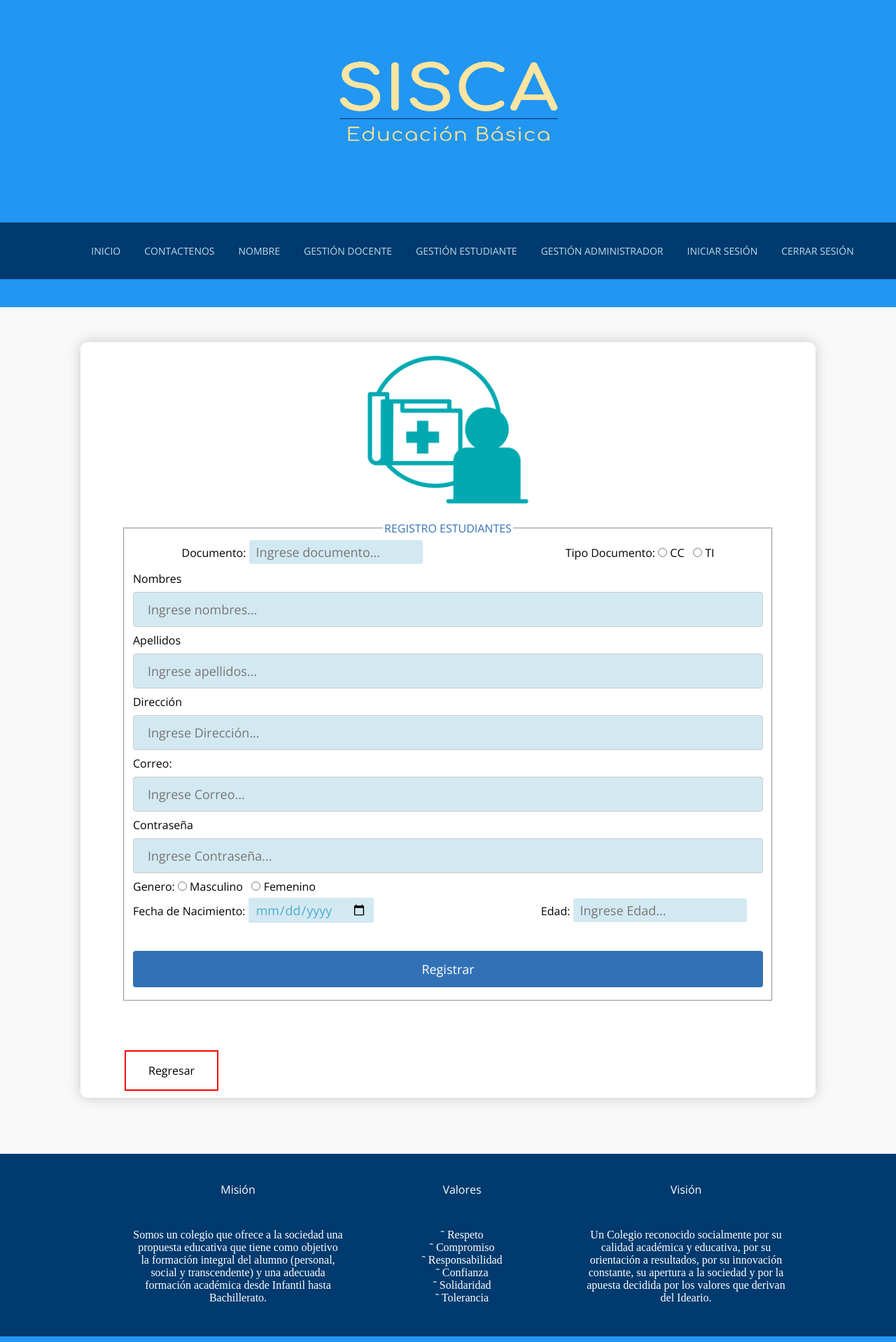
After one commit to miguelangeelg/ProyectoPhp, a PHP site: page /views/RegistroEstudiantes.php in a window 1280 px wide. The commit adds this page. Shown: the whole page at 70% size. Run offline with PHP 8.4, Linux system fonts and the light colour scheme; some libraries are stand-ins or nearby versions.

Commit message:
Cambios draticos

```diff
--- a/css/estilo.css
+++ b/css/estilo.css
@@ -281,7 +281,7 @@ button:hover{
 
 .form_wrap{
     width: 1050px;
-    height: 530px;
+    height: 580px;
     margin: 50px auto;
     display: flex;
 
@@ -289,6 +289,19 @@ button:hover{
     border-radius: 10px;
     overflow: hidden;
     box-shadow: 0px 0px 20px rgba(0, 0, 0, 0.2);
+}
+
+
+.form_EstudianteDocente{
+  width: 1050px;
+  height: 1080px;
+  margin: 50px auto;
+  display: flex;
+
+  background: #fff;
+  border-radius: 10px;
+  overflow: hidden;
+  box-shadow: 0px 0px 20px rgba(0, 0, 0, 0.2);
 }
 
 /* Informacion de Contacto*/
@@ -731,13 +744,164 @@ form.form_contact input[type="button"]:hover{
               top: -100px;
           }
 
-          #materia{
-            position: absolute;
-            top: 470px;
-          }
+         /*BUTON 3*/
 
-          #grupo{
-            position: absolute;
-            top: 0px;
-            right: -px;
-          }
+         .button3 {
+          background-color: #3371B6; /* Green */
+          border: none;
+          color: white;
+          padding: 16px 32px;
+          text-align: center;
+          text-decoration: none;
+          display: inline-block;
+          font-size: 16px;
+          margin: 4px 2px;
+          transition-duration: 0.4s;
+          cursor: pointer;
+        }
+        .button3 {
+          background-color: white;
+          color: black;
+          border: 2px solid #3371B6;
+        }
+
+        .button3:hover {
+          background-color: #3371B6;
+          color: white;
+        }
+
+        .button3 span {
+          cursor: pointer;
+          display: inline-block;
+          position: relative;
+          transition: 0.5s;
+        }
+
+        .button3 span:after {
+          content: '\00bb';
+          position: absolute;
+          opacity: 0;
+          top: 0;
+          right: -20px;
+          transition: 0.5s;
+        }
+
+        .button3:hover span {
+          padding-right: 25px;
+        }
+
+        .button3:hover span:after {
+          opacity: 1;
+          right: 0;
+        }
+
+        /*BOTON REGRESAR*/
+        .buttonRegresar {
+          background-color: red; /* Green */
+          border: none;
+          color: white;
+          padding: 16px 32px;
+          text-align: center;
+          text-decoration: none;
+          display: inline-block;
+          font-size: 16px;
+          margin: 4px 2px;
+          transition-duration: 0.4s;
+          cursor: pointer;
+        }
+        .buttonRegresar {
+          background-color: white;
+          color: black;
+          border: 2px solid red;
+        }
+
+        .buttonRegresar:hover {
+          background-color: red;
+          color: white;
+        }
+
+        .buttonRegresar span {
+          cursor: pointer;
+          display: inline-block;
+          position: relative;
+          transition: 0.5s;
+        }
+
+        .buttonRegresar span:after {
+          content: '\00bb';
+          position: absolute;
+          opacity: 0;
+          top: 0;
+          right: -20px;
+          transition: 0.5s;
+        }
+
+        .buttonRegresar:hover span {
+          padding-right: 25px;
+        }
+
+        .buttonRegresar:hover span:after {
+          opacity: 1;
+          right: 0;
+        }
+
+        /*TITULO ADMIN*/
+        #TituloAdmin{
+          color: #3371B6;
+        }
+
+
+
+        /*FORMULARIO DE ESTUDIAANTES Y PROFESORES*/
+
+        input[type=text] {
+          width: 100%;
+          padding: 12px 20px;
+          margin: 8px 0;
+          display: inline-block;
+          border: 1px solid #ccc;
+          border-radius: 4px;
+          box-sizing: border-box;
+        }
+
+
+
+        input[type=email] {
+          width: 100%;
+          padding: 12px 20px;
+          margin: 8px 0;
+          display: inline-block;
+          border: 1px solid #ccc;
+          border-radius: 4px;
+          box-sizing: border-box;
+        }
+
+        input[type=password] {
+          width: 100%;
+          padding: 12px 20px;
+          margin: 8px 0;
+          display: inline-block;
+          border: 1px solid #ccc;
+          border-radius: 4px;
+          box-sizing: border-box;
+        }
+
+        input[type=submit] {
+          width: 100%;
+          background-color: #3371B6;
+          color: white;
+          padding: 14px 20px;
+          margin: 8px 0;
+          border: none;
+          border-radius: 4px;
+          cursor: pointer;
+        }
+
+        input[type=submit]:hover {
+          background-color: #3371B6;
+        }
+
+        .FormularioCentral{
+          width: 900px;
+          height: 600´px;
+        }
--- /dev/null
+++ b/views/RegistroEstudiantes.php
@@ -0,0 +1,71 @@
+<?php
+include("./componentes/navegacion.php");
+
+?>
+        <div id="contentWrapper">
+<section class="form_EstudianteDocente">
+            <form action="/action_page.php">
+            <center>
+    <img src="../img/ImagenRegistro.png" width="250" height="250"  alt="">
+</center>
+
+            <fieldset class="FormularioCentral">
+                <legend id="TituloAdmin">REGISTRO ESTUDIANTES</legend>
+    <center>
+    <label for="fname">Documento:</label>
+    <input type="number" id="fname" name="firstname" placeholder="Ingrese documento...">
+
+    <label for="fname" style="margin-left: 200px">Tipo Documento:</label>
+    <input type="radio" id="male" name="gender" value="male"> CC &nbsp
+    <input type="radio" id="male" name="gender" value="male"> TI
+
+</center>
+    <label for="fname">Nombres</label>
+    <input type="text" id="fname" name="firstname" placeholder="Ingrese nombres...">
+
+    <label for="fname">Apellidos</label>
+    <input type="text" id="fname" name="firstname" placeholder="Ingrese apellidos...">
+
+    <label for="fname">Dirección</label>
+    <input type="text" id="fname" name="firstname" placeholder="Ingrese Dirección...">
+
+    <label for="fname">Correo:</label>
+    <input type="email" id="fname" name="firstname" placeholder="Ingrese Correo...">
+
+    <label for="fname">Contraseña</label>
+    <input type="password" id="fname" name="firstname" placeholder="Ingrese Contraseña...">
+
+    <label for="fname">Genero:</label>
+    <input type="radio" id="male" name="gender" value="male"> Masculino &nbsp
+    <input type="radio" id="male" name="gender" value="male"> Femenino
+
+    <br>
+    <label for="fname">Fecha de Nacimiento:</label>
+    <input type="date" id="fname" name="firstname" >
+
+
+    <label for="fname" style="margin-left: 235px">Edad:</label>
+    <input type="number" id="fname" name="firstname" placeholder="Ingrese Edad..."><br>
+<!--
+<label for="country">Country</label>
+ <select class="classic" name="country">
+      <option value="australia">Australia</option>
+      <option value="canada">Canada</option>
+      <option value="usa">USA</option>
+    </select> -->
+
+    <br>
+    <input type="submit" value="Registrar">
+</fieldset>
+
+<br><br><br>
+ <a href="gestionAdministrador.php" class="buttonRegresar" style="vertical-align:top"><span>Regresar</span></a>
+
+  </form>
+
+
+</section>
+        </div><!--End of Content Wrapper-->
+   <?php
+    include("./componentes/footer.php");
+   ?>
--- a/views/componentes/navegacion.php
+++ b/views/componentes/navegacion.php
@@ -29,7 +29,7 @@
                     <li class="navButtons"><a href="">Nombre</a></li>
                     <li class="navButtons"><a href="/proyectoPhp/views/gestionProfesor.php">Gestión docente</a></li>
                     <li class="navButtons"><a href="/ProyectoPhp/views/gestionEstudiante.php">Gestión estudiante</a></li>
-                    <li class="navButtons"><a href="/ProyectoPhp/views/gestionEstudiante.php">Gestión ADMINISTRADOR</a></li>
+                    <li class="navButtons"><a href="/ProyectoPhp/views/gestionAdministrador.php">Gestión ADMINISTRADOR</a></li>
                     <li class="navButtons"><a href="/ProyectoPhp/views/Login.php">Iniciar sesión</a></li>
                     <li class="navButtons"><a href="">Cerrar sesión</a></li>
                 </ul>
--- a/views/login.php
+++ b/views/login.php
@@ -26,7 +26,7 @@ include("./componentes/navegacion.php");
         <input type="password" name="txtClave" id="clave" style="border-radius: 20px / 10px;">
 
 
-        <input type="submit" class="btn btn-success" name="btnIniciasSesion" value="INICIAR SESIÓN" style="background-color:#4091EC; color: white;border:gainsboro 8px outset;border-radius: 20px / 10px;" >
+        <input type="submit" class="button3" name="btnIniciasSesion" value="INICIAR SESIÓN" >
     </div>
 </form>
 
```
Also changed, not shown: views/gestionAdministrador.php (added, +49 -0 lines), views/gestionProfesor.php (+34 -3 lines), img/ImagenRegistro.png (added).
